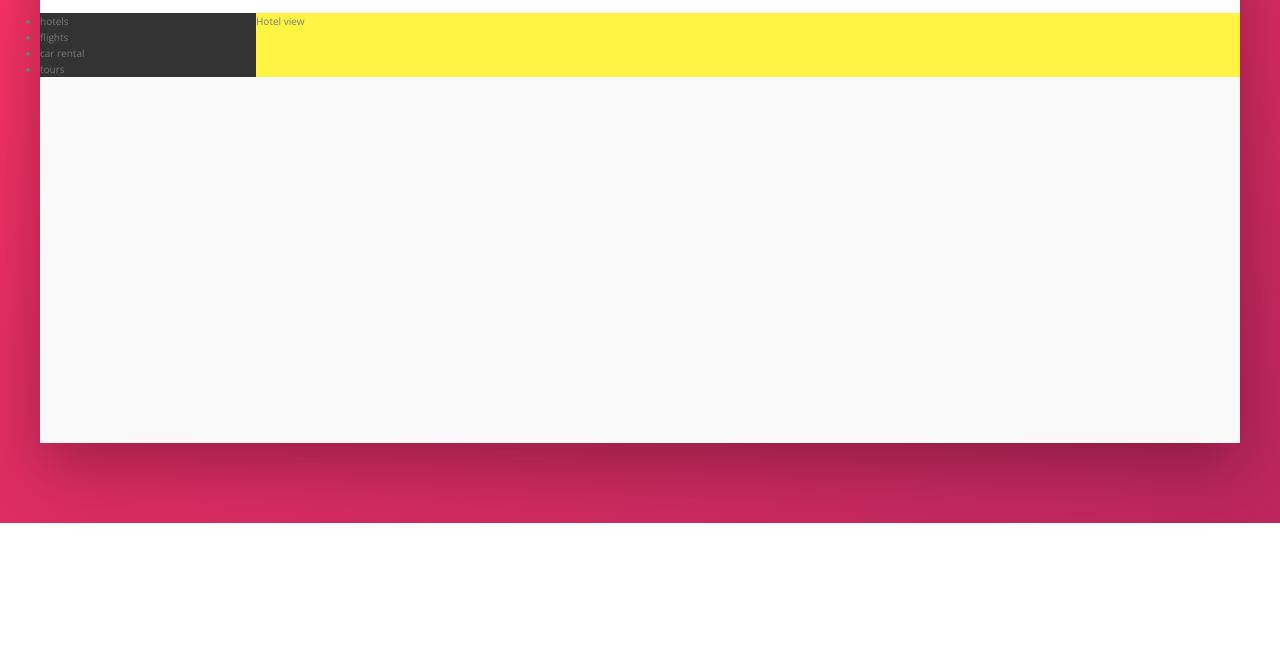
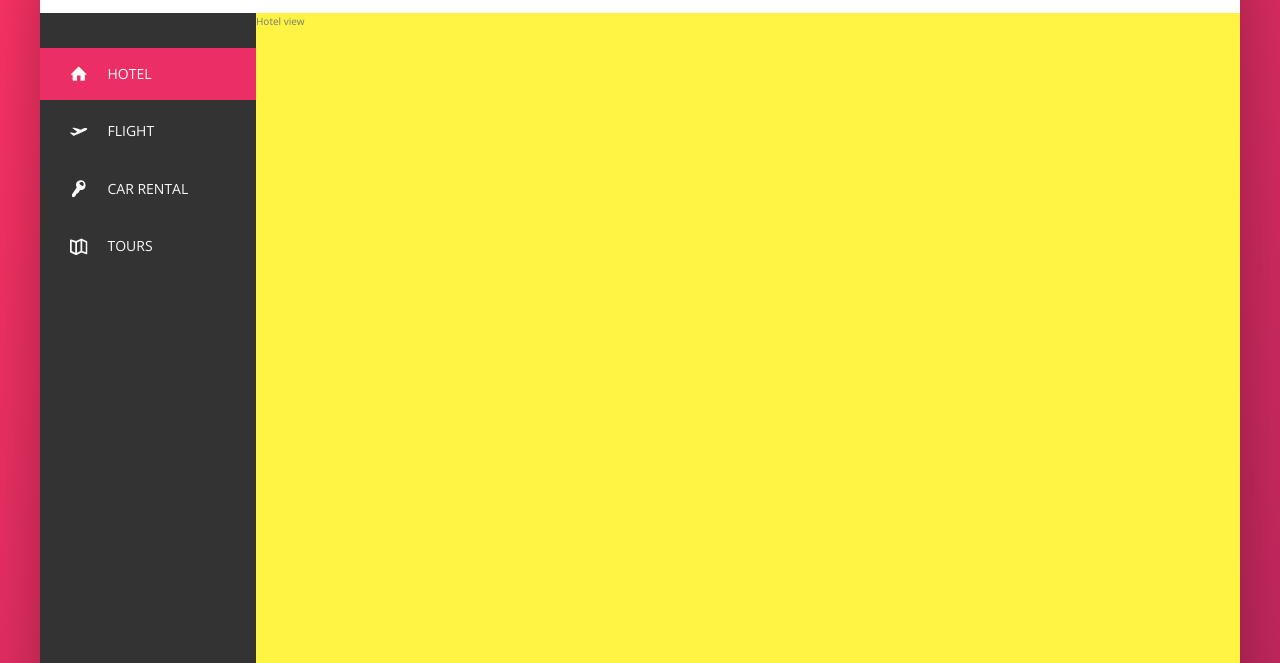
Before and after one commit to Saeadyou/Trillo, a website: page index.html in a window 1280 px wide. Shown: the part 137-800 px from the top of the page. Drawn offline with nearby package versions, Linux system fonts and the light colour scheme.

Commit message:
Added sidebar

```diff
--- a/index.html
+++ b/index.html
@@ -56,12 +56,42 @@
       </header>
       <div class="content">
         <nav class="sidebar">
-          <ul class="aside__list">
-            <li class="aside__items">hotels</li>
-            <li class="aside__items">flights</li>
-            <li class="aside__items">car rental</li>
-            <li class="aside__items">tours</li>
+          <ul class="side-nav">
+            <li class="side-nav__item side-nav__item--active">
+              <a href="#" class="side-nav__link">
+                <svg class="side-nav__icon">
+                  <use xlink:href="img/sprite.svg#icon-home"></use>
+                </svg>
+                <span>hotel</span>
+              </a>
+            </li>
+            <li class="side-nav__item">
+              <a href="#" class="side-nav__link">
+                <svg class="side-nav__icon">
+                  <use xlink:href="img/sprite.svg#icon-aircraft-take-off"></use>
+                </svg>
+                <span>flight</span>
+              </a>
+            </li>
+            <li class="side-nav__item">
+              <a href="#" class="side-nav__link">
+                <svg class="side-nav__icon">
+                  <use xlink:href="img/sprite.svg#icon-key"></use>
+                </svg>
+                <span>car rental</span>
+              </a>
+            </li>
+            <li class="side-nav__item">
+              <a href="#" class="side-nav__link">
+                <svg class="side-nav__icon">
+                  <use xlink:href="img/sprite.svg#icon-map"></use>
+                </svg>
+                <span>tours</span>
+              </a>
+            </li>
           </ul>
+
+          <div class="legal">&copy; 2023 by trillo. All rights reserved.</div>
         </nav>
         <main class="hotel-view">Hotel view</main>
       </div>
--- a/sass/_component.scss
+++ b/sass/_component.scss
@@ -112,3 +112,74 @@
     margin-right: 1rem;
   }
 }
+
+/////////////////////////////////////////
+// SIDE NAVIGATION
+.side-nav {
+  font-size: 1.4rem;
+  list-style: none;
+  margin-top: 3.5rem;
+
+  &__item {
+    position: relative;
+
+    &:not(:last-child) {
+      margin-bottom: 0.5rem;
+    }
+
+    &::before {
+      content: "";
+      position: absolute;
+      top: 0;
+      left: 0;
+      height: 100%;
+      width: 3px;
+      background-color: var(--color-primary);
+      transform: scaleY(0);
+      transition: transform 0.2s, width 0.4s cubic-bezier(1, 0, 0, 1) 0.2s,
+        background-color 0.1s;
+    }
+
+    &:hover::before,
+    &--active::before {
+      transform: scaleY(1);
+      width: 100%;
+    }
+
+    &:active::before {
+      background-color: var(--color-primary-light);
+    }
+  }
+
+  &__link {
+    &:link,
+    &:visited {
+      color: var(--color-grey-light-1);
+      text-transform: uppercase;
+      text-decoration: none;
+      display: block;
+      padding: 1.5rem 3rem;
+      display: flex;
+      align-items: center;
+
+      position: relative;
+      z-index: 10;
+    }
+  }
+
+  &__icon {
+    height: 1.75rem;
+    width: 1.75rem;
+    fill: currentColor;
+    margin-right: 2rem;
+  }
+}
+
+/////////////////////////////////////////
+// LEGAL TEXT
+.legal {
+  font-size: 1.2rem;
+  color: var(--color-grey-light-4);
+  padding: 2.5rem;
+  text-align: center;
+}
--- a/sass/_layout.scss
+++ b/sass/_layout.scss
@@ -22,12 +22,18 @@
 
 .sidebar {
   background-color: var(--color-grey-dark-1);
+  display: flex;
+  flex-direction: column;
+  justify-content: space-between;
 
   flex: 0 0 18%;
 }
 
 .hotel-view {
-  //   background-color: #fff;
+  background-color: #fff;
+  flex: 1;
+
+  // TEST
+  height: 80rem;
   background-color: #fff444;
-  flex: 1;
 }
```
Also changed, not shown: assets/css/main.css, css/style.css.
